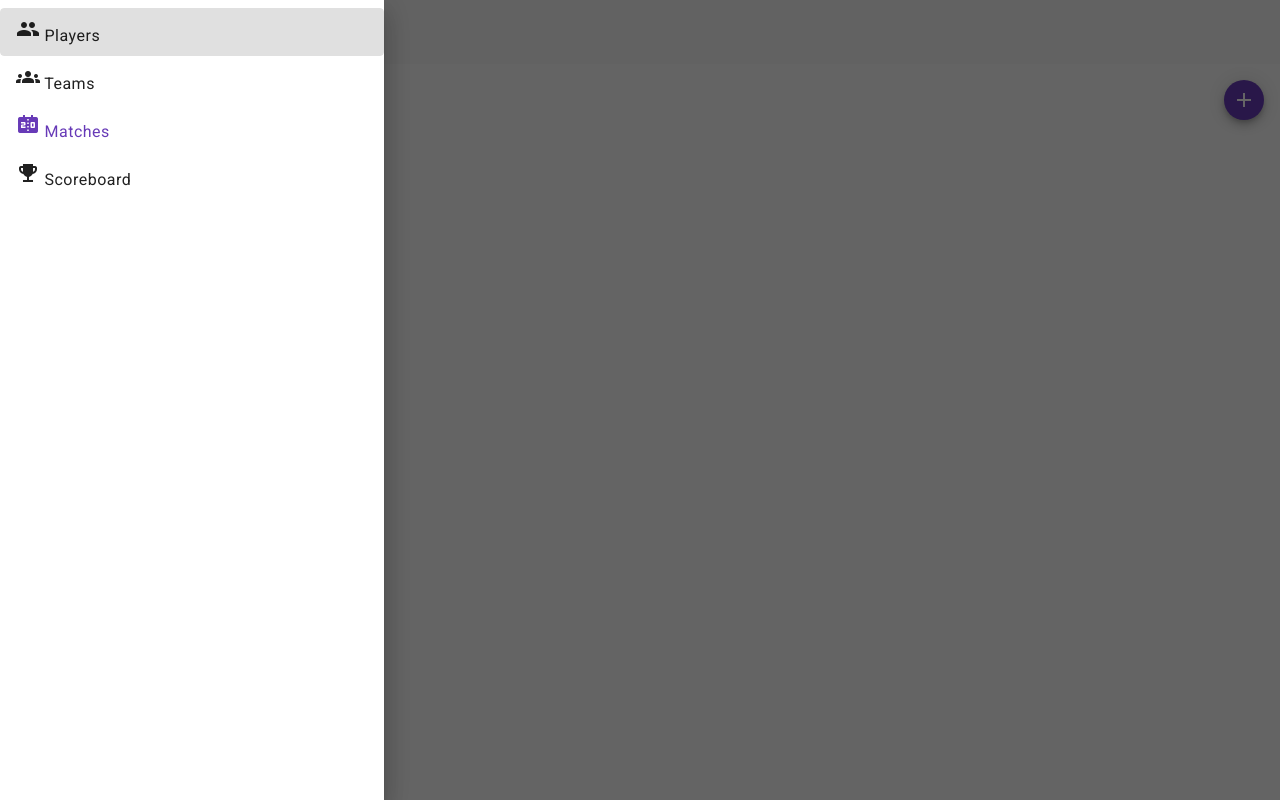
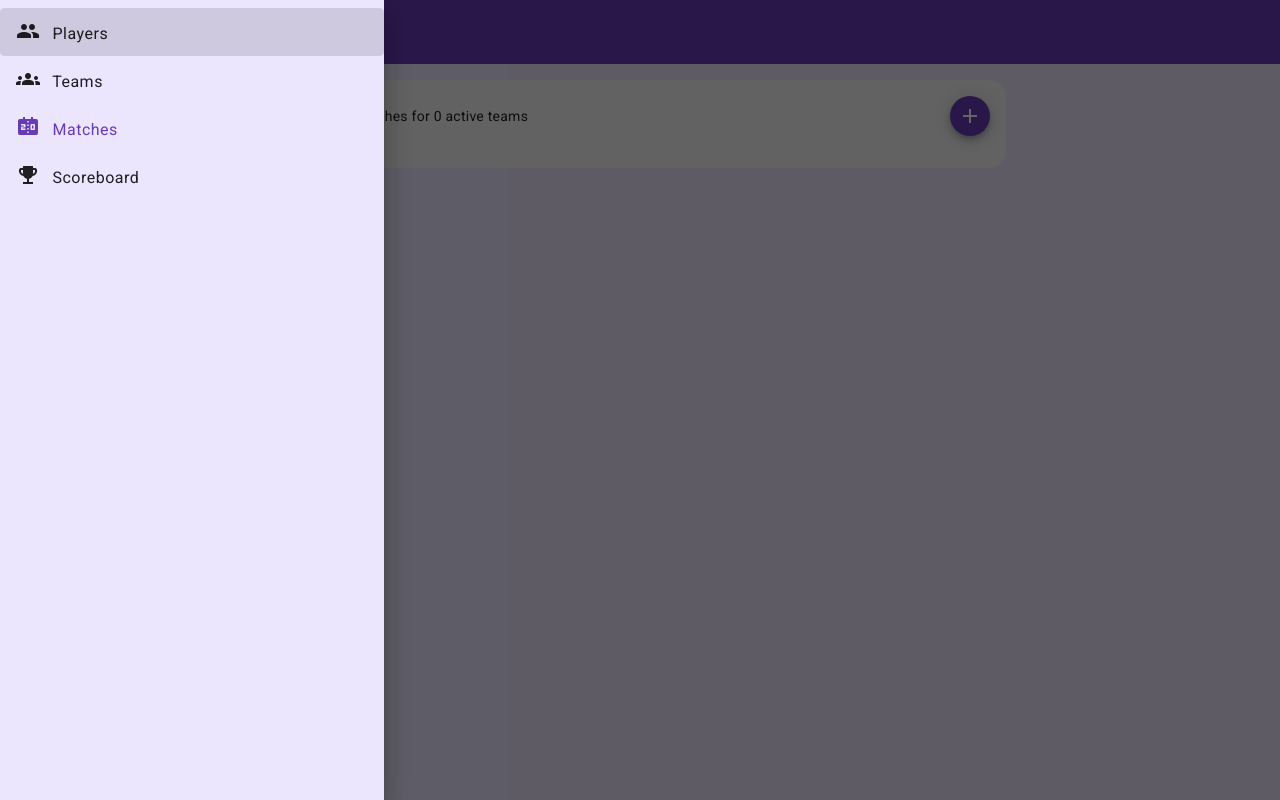
Before and after one commit to saskim/random-teams, an Angular app: page /matches in a window 1280 px wide. Both pictures are taken after a click on the button "menu". Built offline with nearby package versions, Linux system fonts and the light colour scheme.

Commit message:
chore: fix styling

```diff
--- a/src/app/app.component.html
+++ b/src/app/app.component.html
@@ -1,6 +1,6 @@
 
 <mat-drawer-container class="sidenav-container" autosize>
-  <mat-drawer #drawer class="sidenav" role="navigation" color="accent" mode="over">
+  <mat-drawer #drawer class="sidenav" role="navigation" mode="over">
     <mat-nav-list>
       <a mat-list-item href="/players" [activated]="router.url === '/players'">
         <mat-icon>people</mat-icon>
@@ -20,7 +20,7 @@
       </a>
     </mat-nav-list>
   </mat-drawer>
-  <mat-toolbar>
+  <mat-toolbar color="primary">
     <button mat-icon-button class="menu" aria-label="Open menu" (click)="drawer.toggle()">
       <mat-icon>menu</mat-icon>
     </button>
--- a/src/app/app.component.scss
+++ b/src/app/app.component.scss
@@ -1,12 +1,35 @@
 .sidenav-container {
   height: 100%;
+  background-color: #ebe5fe;
 
   .mat-drawer {
     min-width: 200px;
     width: 30%;
+    background-color: #ebe5fe;
+    .mdc-list {
+      a {
+        mat-icon {
+          margin-right: 0.5rem;
+          vertical-align: text-bottom;
+        }
+      }
+    }
+  }
+
+  .mat-drawer-content {
+    display: flex;
+    justify-content: center;
+    height: 100%;
+    width: 100%;
   }
 
   .main-content-container {
-    margin: 1rem;
+    max-width: 700px;
+    margin-left: auto;
+    margin-right: auto;
+    margin-top: 1rem;
+    background-color: whitesmoke;
+    padding: 1rem;
+    border-radius: 1rem;
   }
 }
--- a/src/app/players/players.component.scss
+++ b/src/app/players/players.component.scss
@@ -17,6 +17,10 @@
     justify-content: space-between;
     align-items: center;
     gap: 0.5rem;
+    &:nth-of-type(even) {
+      background-color: #efecfc;
+    }
+    background-color: #f9f7ff;
 
     &.header {
       font-weight: 900;
@@ -26,6 +30,7 @@
     }
 
     .player-name {
+      padding-left: 0.5rem;
       flex-grow: 1;
     }
     .active-toggle {
@@ -35,7 +40,7 @@
       width: 120px;
     }
     .delete-button {
-      width: 32px;
+      width: 48px;
     }
   }
 }
--- a/src/app/scoreboard/scoreboard.component.scss
+++ b/src/app/scoreboard/scoreboard.component.scss
@@ -2,8 +2,7 @@
   display: flex;
   justify-content: space-between;
   align-items: center;
-  margin-top: 1rem;
-  margin-bottom: 1rem;
+  padding: 1rem;
 }
 
 .scoreboard-header {
@@ -17,6 +16,10 @@
   }
 }
 .scoreboard-row {
+  &:nth-of-type(even) {
+    background-color: #efecfc;
+  }
+  background-color: #f9f7ff;
   .player-position {
     width: 40px;
     font-size: 1.1rem;
--- a/src/app/teams/teams.component.scss
+++ b/src/app/teams/teams.component.scss
@@ -48,7 +48,7 @@
       }
 
       .delete-button {
-        width: 32px;
+        width: 48px;
       }
     }
 
```
